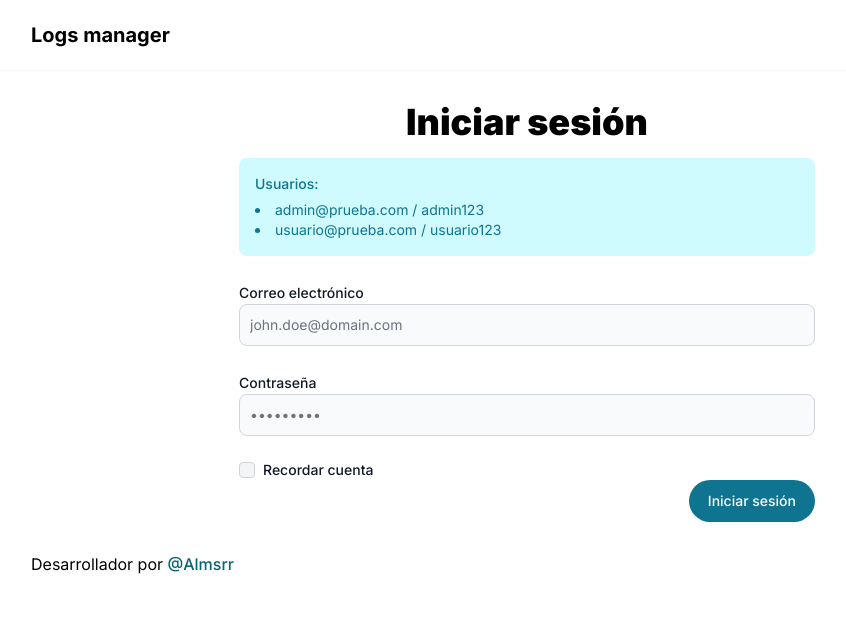
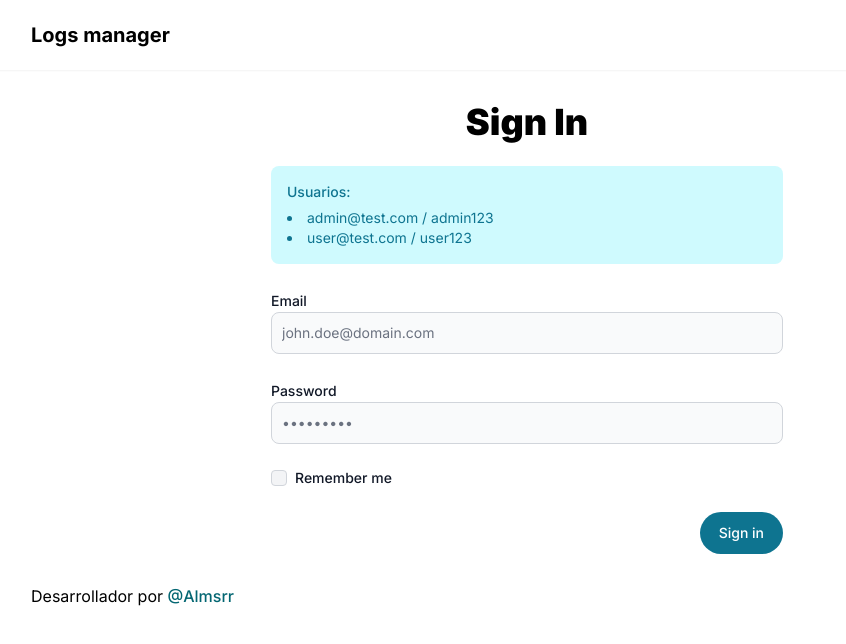
Before and after one commit to microboxlabs/nextjs-logs-manager, a Next.js app in the folder nextjs-logs-manager/: page /sign-in in a window 1280 px wide. Shown: the top 644 px of the page, without its empty margins (113-959 px from the left). Built offline with nearby package versions, Linux system fonts and the light colour scheme.

Commit message:
Update seed and translate login page

```diff
--- a/nextjs-logs-manager/app/components/SignInForm.tsx
+++ b/nextjs-logs-manager/app/components/SignInForm.tsx
@@ -23,26 +23,26 @@ export default function SignInForm() {
       const res = await axios.post<TLoginResponse>("/api/auth", data);
       signIn(res.data);
     } catch (error) {
-      alert("Credenciales incorrectas");
+      alert("Bad credentials");
     }
   };
 
   return (
-    <form onSubmit={handleSubmit(submit)} className="mx-auto max-w-xl">
+    <form onSubmit={handleSubmit(submit)} className="mx-auto max-w-lg">
       <Alert className="mb-6">
         <span className="font-medium">Usuarios:</span>
         <ul className="mt-1.5 list-inside list-disc">
-          <li>admin@prueba.com / admin123</li>
-          <li>usuario@prueba.com / usuario123</li>
+          <li>admin@test.com / admin123</li>
+          <li>user@test.com / user123</li>
         </ul>
       </Alert>
 
       <div className="mb-6">
-        <Label htmlFor="email">Correo electr&oacute;nico</Label>
+        <Label htmlFor="email">Email</Label>
         <Controller
           control={control}
           name="email"
-          rules={{ required: "Correo electrónico requerido" }}
+          rules={{ required: "Email required" }}
           render={({ field: { value, onChange } }) => (
             <TextInput
               id="email"
@@ -59,11 +59,11 @@ export default function SignInForm() {
         )}
       </div>
       <div className="mb-6">
-        <Label htmlFor="password">Contrase&ntilde;a</Label>
+        <Label htmlFor="password">Password</Label>
         <Controller
           control={control}
           name="password"
-          rules={{ required: "Contraseña requerida" }}
+          rules={{ required: "Password required" }}
           render={({ field: { value, onChange } }) => (
             <TextInput
               id="password"
@@ -83,13 +83,13 @@ export default function SignInForm() {
       <div className="flex items-center gap-2">
         <Checkbox id="remember" />
         <Label htmlFor="remember" className="flex">
-          Recordar cuenta
+          Remember me
         </Label>
       </div>
 
-      <div className="flex justify-center md:justify-end">
+      <div className="mt-6 flex justify-center md:justify-end">
         <Button type="submit" pill>
-          Iniciar sesi&oacute;n
+          Sign in
         </Button>
       </div>
     </form>
--- a/nextjs-logs-manager/app/sign-in/page.tsx
+++ b/nextjs-logs-manager/app/sign-in/page.tsx
@@ -4,7 +4,7 @@ import Heading from "../components/Heading";
 export default function SignIn() {
   return (
     <div>
-      <Heading className="mb-4 text-center">Iniciar sesi&oacute;n</Heading>
+      <Heading className="mb-6 text-center">Sign In</Heading>
       <SignInForm />
     </div>
   );
```
Also changed, not shown: nextjs-logs-manager/prisma/seed.ts (+4 -4 lines).
